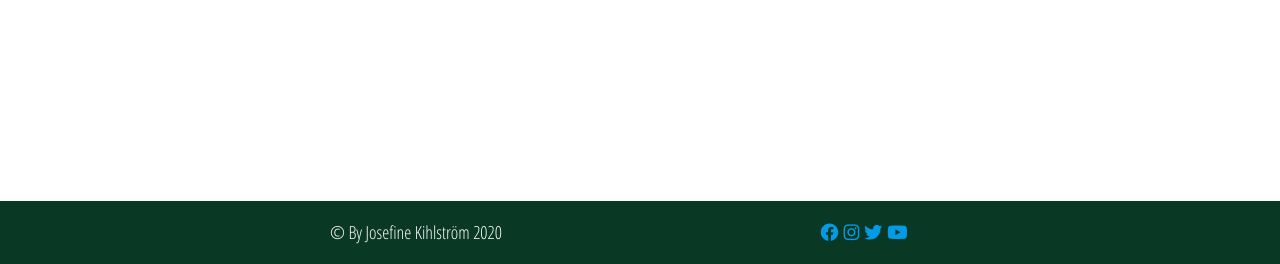
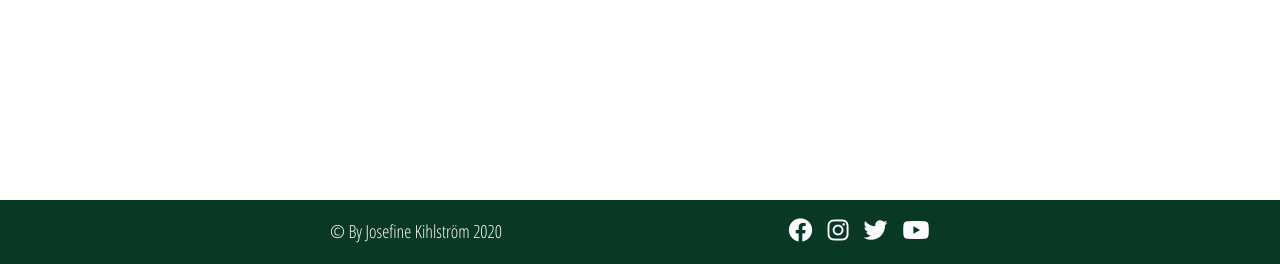
Before and after one commit to Code-Institute-Submissions/Kitchen, a Flask app: page / in a window 1280 px wide. Shown: the part 536-800 px from the top of the page. Run offline with Flask 2, Linux system fonts and the light colour scheme; data that the repository does not hold is empty; some libraries are stand-ins or nearby versions.

Commit message:
Add color to social links in footer

```diff
--- a/static/css/style.css
+++ b/static/css/style.css
@@ -40,3 +40,9 @@
     margin-top: 18px;
     margin-bottom: 18px;
 }
+
+.social-icon i {
+    font-size: 24px;
+    color: #FCFCFF!important;
+    margin-right: 10px;
+}
--- a/templates/base.html
+++ b/templates/base.html
@@ -66,10 +66,10 @@
                         <p class="open-sans">© By Josefine Kihlström 2020</p>
                     </div>
                     <div class="col m6 s12 center-align social-links">
-                        <a href="https://www.facebook.com/" target="_blank"><i class="fab fa-facebook"></i></a>
-                        <a href="https://www.instagram.com/" target="_blank"><i class="fab fa-instagram"></i></a>
-                        <a href="https://www.twitter.com/" target="_blank"><i class="fab fa-twitter"></i></a>
-                        <a href="https://www.youtube.com/" target="_blank"><i class="fab fa-youtube"></i></a>
+                        <a href="https://www.facebook.com/" target="_blank" class="social-icon"><i class="fab fa-facebook"></i></a>
+                        <a href="https://www.instagram.com/" target="_blank" class="social-icon"><i class="fab fa-instagram"></i></a>
+                        <a href="https://www.twitter.com/" target="_blank" class="social-icon"><i class="fab fa-twitter"></i></a>
+                        <a href="https://www.youtube.com/" target="_blank" class="social-icon"><i class="fab fa-youtube"></i></a>
                     </div>
                 </div>
             </div>
```
